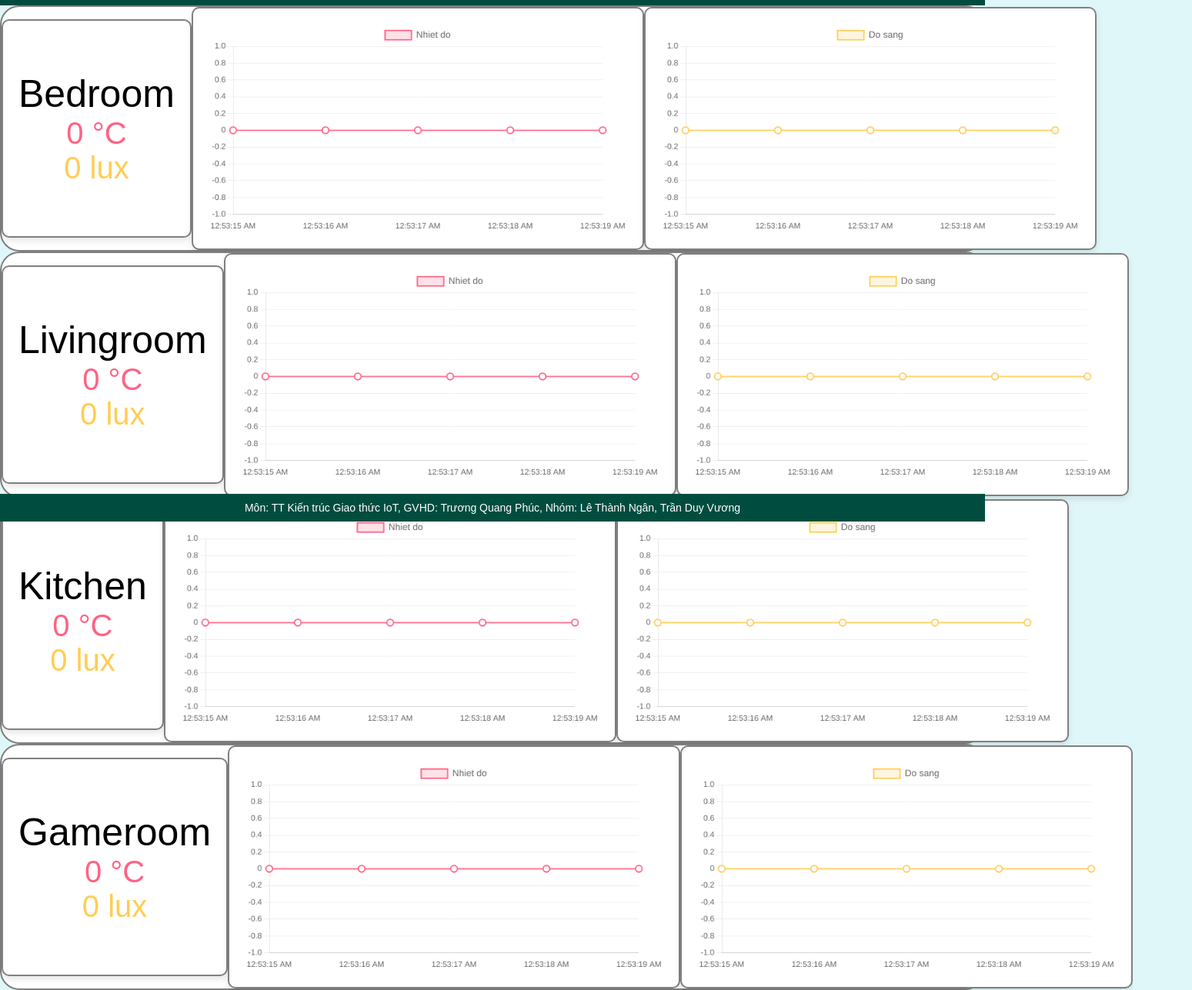
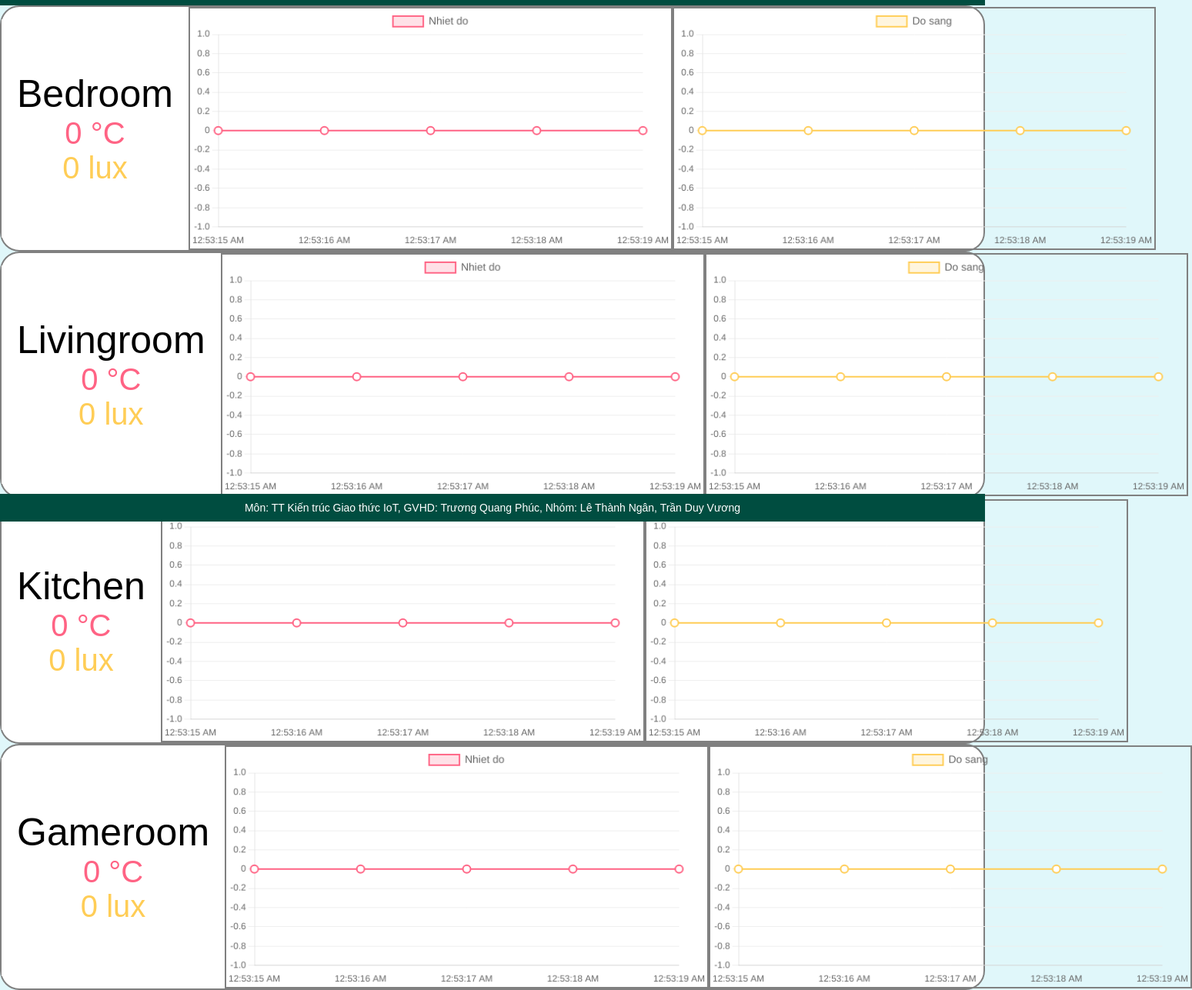
Before and after one commit to vuongcris4/vuongcris4, a plain HTML site: page home.html in a window 1280 px wide. Shown: the part 122-1409 px from the top of the page at 77% size, 1549 px wide, since content can reach past the window. Drawn offline with nearby package versions, Linux system fonts and the light colour scheme; no server answers.

Commit message:
chart fixed

```diff
--- a/home.html
+++ b/home.html
@@ -34,7 +34,7 @@
 
     <div id="charts">
         <div class="chart_element">
-            <div class="chart_subelement" style="display: flex; align-items: center; width:300px; flex-flow: column;">
+            <div class="chart_subelement_text">
                 <p style="font-size: 50px;">Bedroom</p>
                 <p id = "bedroom_str_temp" style="font-size: 40px; color: rgba(255, 99, 132, 1);">100 &deg;C</p>
                 <p id = "bedroom_str_lux" style="font-size: 40px; color: rgba(255, 205, 86, 1)">100 lux</p>
@@ -44,7 +44,7 @@
         </div>
 
         <div class="chart_element">
-            <div class="chart_subelement" style="display: flex; align-items: center; width:300px; flex-flow: column;">
+            <div class="chart_subelement_text">
                 <p style="font-size: 50px;">Livingroom</p>
                 <p id = "livingroom_str_temp" style="font-size: 40px; color: rgba(255, 99, 132, 1);">100 &deg;C</p>
                 <p id = "livingroom_str_lux" style="font-size: 40px; color: rgba(255, 205, 86, 1)">100 lux</p>
@@ -55,7 +55,7 @@
 
 
         <div class="chart_element">
-            <div class="chart_subelement" style="display: flex; align-items: center; width:300px; flex-flow: column;">
+            <div class="chart_subelement_text">
                 <p style="font-size: 50px;">Kitchen</p>
                 <p id = "kitchen_str_temp" style="font-size: 40px; color: rgba(255, 99, 132, 1);">100 &deg;C</p>
                 <p id = "kitchen_str_lux" style="font-size: 40px; color: rgba(255, 205, 86, 1)">100 lux</p>
@@ -65,7 +65,7 @@
         </div>
 
         <div class="chart_element">
-            <div class="chart_subelement" style="display: flex; align-items: center; width:300px; flex-flow: column;">
+            <div class="chart_subelement_text">
                 <p style="font-size: 50px;">Gameroom</p>
                 <p id = "gameroom_str_temp" style="font-size: 40px; color: rgba(255, 99, 132, 1);">100 &deg;C</p>
                 <p id = "gameroom_str_lux" style="font-size: 40px; color: rgba(255, 205, 86, 1)">100 lux</p>
--- a/style.css
+++ b/style.css
@@ -196,9 +196,10 @@ footer {
 
 .chart_element {
     display: flex;
+    flex: 1 1 0;
     width: 100%;
     height: 40vh;
-    justify-content: space-evenly;
+    justify-content: space-around;
     align-items: center;
     background-color: white;
     border-radius: 25px;
@@ -207,11 +208,20 @@ footer {
 
 .chart_subelement {
     display: flex;
+    flex: 1 1 0;
+    border: solid grey 2px;
+}
+
+.chart_subelement_text {
+    display: flex;
+    flex: 1 1 0;
     height: 90%;
+    align-items: center;
+    flex-flow: column;
     justify-content: center;
-    border: solid grey 2px;
+    background-color: #fff;
+    /* border: solid grey 2px;
     box-shadow: 0 4px 8px rgba(0, 0, 0, 0.1);
-    border-radius: 10px;
+    border-radius: 10px; */
     padding: 20px;
-    background-color: #fff;
 }
```
